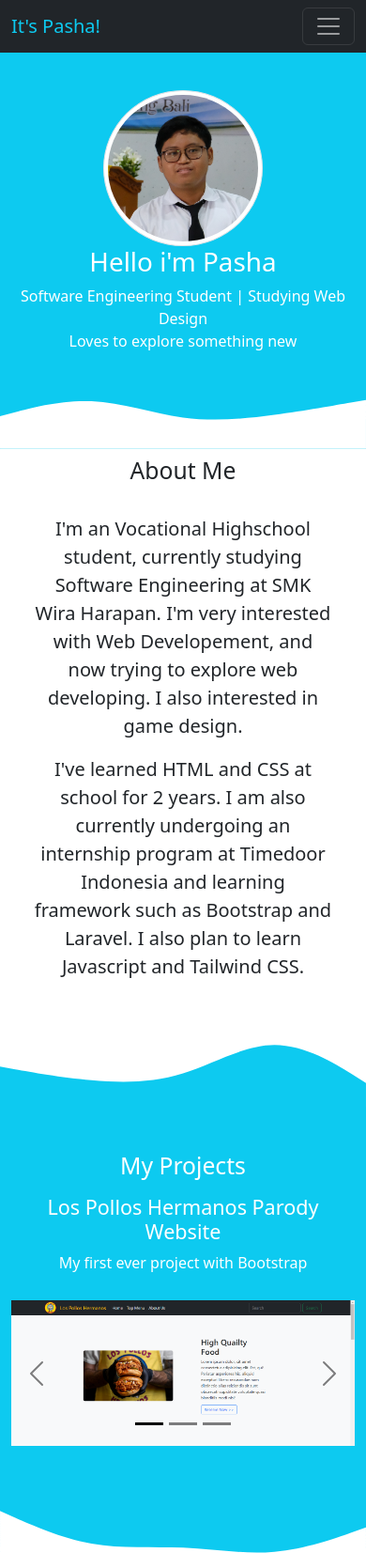
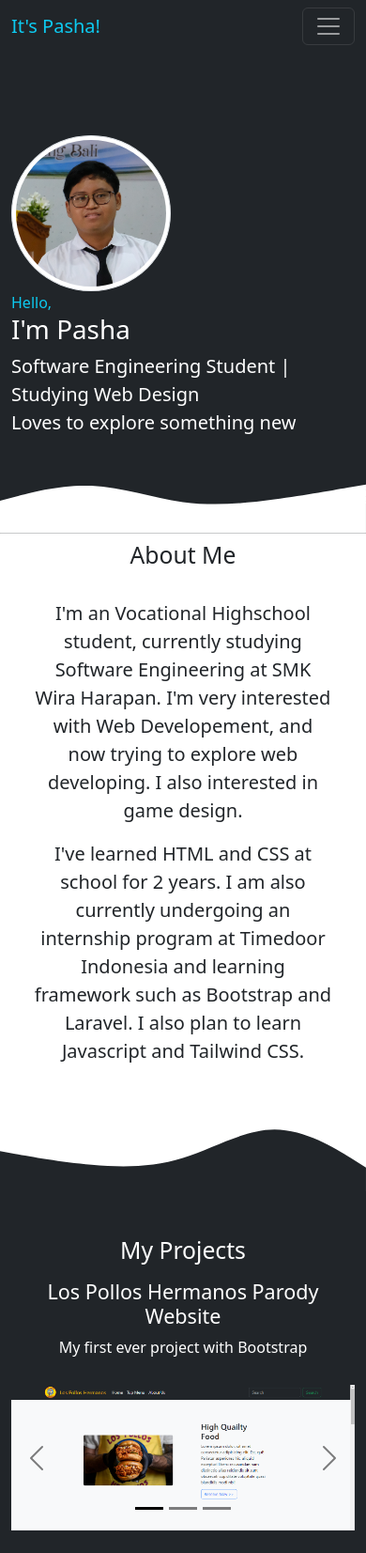
Before and after one commit to Pashak234/pashakusuma.github.io, a plain HTML site: page index.html in a window 390 px wide. Shown: the top 1653 px of the page at 94% size. Drawn offline with nearby package versions, Linux system fonts and the light colour scheme.

Commit message:
change of color and layout

```diff
--- a/index.html
+++ b/index.html
@@ -37,14 +37,23 @@
       <!-- Navbar end -->
 
       <!-- Header start -->
-      <section id="header" class="bg-info text-white">
+      <section id="header" class="bg-dark text-white">
         <div class="container mt-5">
-            <div class="row">
-                <div class="text-center">
+            <div class="row justify-content-center pt-5 align-items-center">
+              <div class="col-md-4">
+                <img src="myimg.jpg" alt="" class="rounded-circle image-fluid img-thumbnail mt-5" width="170">
+              </div>
+              <div class="col-md-4">
+                <span class="text-info">Hello,</span>
+                <h1>I'm Pasha</h1>
+                <p class="fs-5">Software Engineering Student | Studying Web Design <br> Loves to explore something new</p>
+              </div>
+              </div>
+                <!-- <div class="text-center">
                     <img src="myimg.jpg" alt="" class="rounded-circle image-fluid img-thumbnail mt-5" width="170">
                      <h1>Hello i'm Pasha</h1>
                   <p>Software Engineering Student | Studying Web Design <br> Loves to explore something new</p>
-                </div>
+                </div> -->
             </div>
         </div>
         <svg xmlns="http://www.w3.org/2000/svg" viewBox="0 0 1440 320"><path fill="#ffffff" fill-opacity="1" d="M0,192L60,176C120,160,240,128,360,133.3C480,139,600,181,720,197.3C840,213,960,203,1080,186.7C1200,171,1320,149,1380,138.7L1440,128L1440,320L1380,320C1320,320,1200,320,1080,320C960,320,840,320,720,320C600,320,480,320,360,320C240,320,120,320,60,320L0,320Z"></path></svg>
@@ -68,12 +77,12 @@
             </div>
           </div>
         </div>
-        <svg xmlns="http://www.w3.org/2000/svg" viewBox="0 0 1440 320"><path fill="#0dcaf0" fill-opacity="1" d="M0,160L60,170.7C120,181,240,203,360,213.3C480,224,600,224,720,186.7C840,149,960,75,1080,74.7C1200,75,1320,149,1380,186.7L1440,224L1440,320L1380,320C1320,320,1200,320,1080,320C960,320,840,320,720,320C600,320,480,320,360,320C240,320,120,320,60,320L0,320Z"></path></svg>
+        <svg xmlns="http://www.w3.org/2000/svg" viewBox="0 0 1440 320"><path fill="#212529" fill-opacity="1" d="M0,160L60,170.7C120,181,240,203,360,213.3C480,224,600,224,720,186.7C840,149,960,75,1080,74.7C1200,75,1320,149,1380,186.7L1440,224L1440,320L1380,320C1320,320,1200,320,1080,320C960,320,840,320,720,320C600,320,480,320,360,320C240,320,120,320,60,320L0,320Z"></path></svg>
       </div>
       <!-- About end -->
 
       <!-- Projects -->
-      <section id="projects" class="bg-info">
+      <section id="projects" class="bg-dark">
         <div class="container py-5">
           <div class="row text-center text-white">
             <div class="col">
@@ -125,7 +134,7 @@
               <h2>Contact Me</h2>
             </div>
           </div>
-          <div class="row justify-content-center py-5">
+          <div class="row justify-content-center">
             <div class="col-md-8">
               <form>
                 <div class="mb-3" data-aos="fade-left">
@@ -145,12 +154,12 @@
             </div>
           </div>
         </div>
-        <svg xmlns="http://www.w3.org/2000/svg" viewBox="0 0 1440 320"><path fill="#0dcaf0" fill-opacity="1" d="M0,32L60,64C120,96,240,160,360,160C480,160,600,96,720,85.3C840,75,960,117,1080,117.3C1200,117,1320,75,1380,53.3L1440,32L1440,320L1380,320C1320,320,1200,320,1080,320C960,320,840,320,720,320C600,320,480,320,360,320C240,320,120,320,60,320L0,320Z"></path></svg>
+        <svg xmlns="http://www.w3.org/2000/svg" viewBox="0 0 1440 320"><path fill="#212529" fill-opacity="1" d="M0,32L60,64C120,96,240,160,360,160C480,160,600,96,720,85.3C840,75,960,117,1080,117.3C1200,117,1320,75,1380,53.3L1440,32L1440,320L1380,320C1320,320,1200,320,1080,320C960,320,840,320,720,320C600,320,480,320,360,320C240,320,120,320,60,320L0,320Z"></path></svg>
       </section>
       <!-- akhir kontak -->
 
       <!-- Footer Start -->
-      <footer class="bg-info text-white text-center pb-3">
+      <footer class="bg-dark text-white text-center pb-3">
         <p>Created with love and passion by <a href="https://www.instagram.com/pasha.k._234/" class="text-white fw-bold">Pasha</a></p>
         <p>Created with <i class="fa-brands fa-bootstrap"></i> Bootstrap</p>
       </footer>
```
